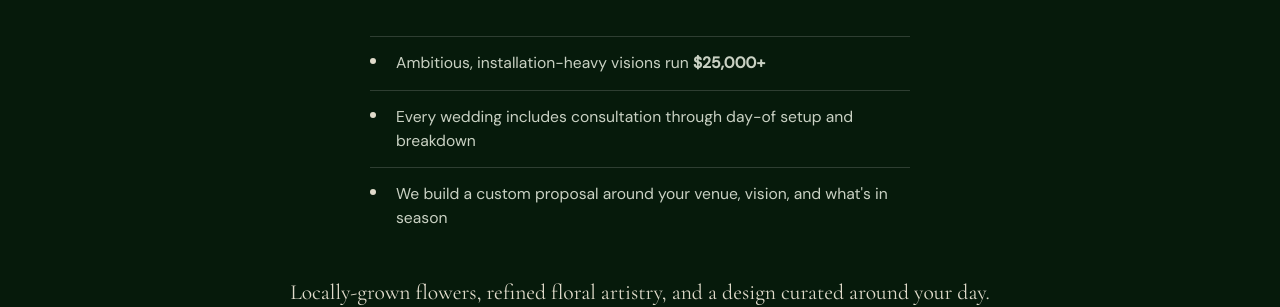
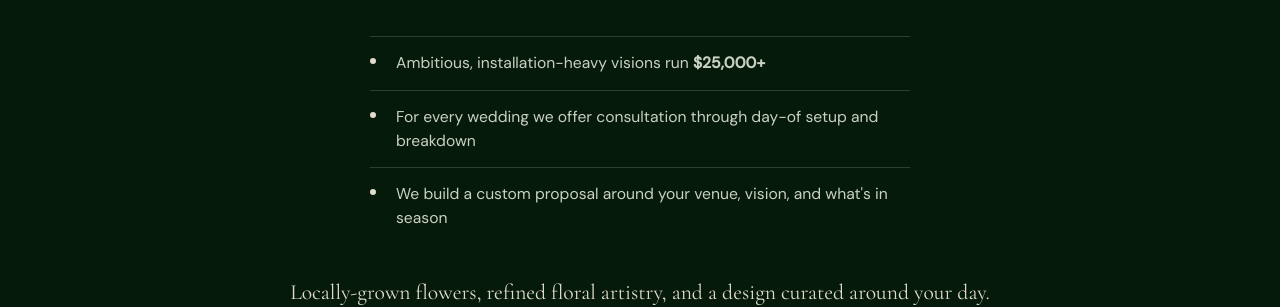
Before and after one commit to jshplhm/goldenflowers, a Jekyll site: the page built from weddings/index.md, in a window 1280 px wide and 900 px high, scrolled down 3634 px. Shown: the part 154-461 px from the top of the window. Built offline with Jekyll 4.4.1, drawn with Linux system fonts in a browser that asks for light colours.

Commit message:
Update site copy in _data/weddings.yml via inline editor

```diff
--- a/_data/weddings.yml
+++ b/_data/weddings.yml
@@ -82,7 +82,7 @@ pricing:
   price_sub: Typical Lake Tahoe wedding
   points:
     - Ambitious, installation-heavy visions run **$25,000+**
-    - Every wedding includes consultation through day-of setup and breakdown
+    - For every wedding we offer consultation through day-of setup and breakdown
     - We build a custom proposal around your venue, vision, and what's in season
   tagline: Locally-grown flowers, refined floral artistry, and a design curated
     around your day.
```
